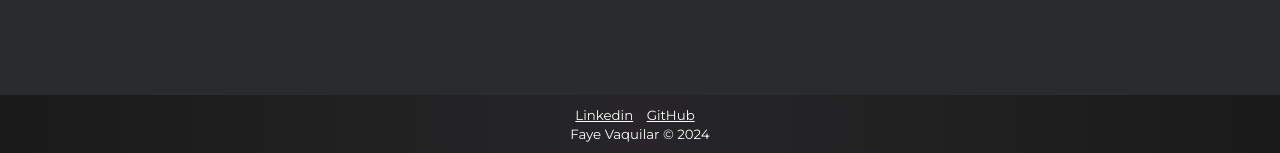
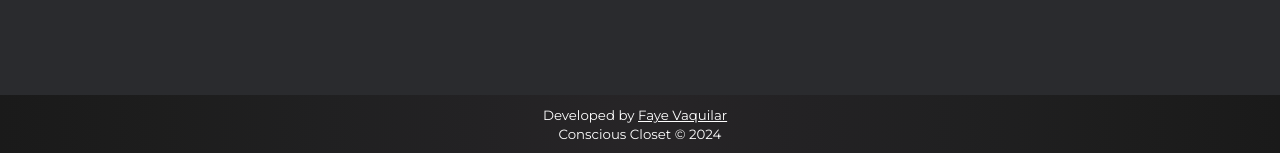
Before and after one commit to fevee/consciouscloset, a PHP site: page /show.php in a window 1280 px wide. Shown: the part 647-800 px from the top of the page. Run offline with PHP 8.4, Linux system fonts and the light colour scheme.

Commit message:
footer edit

```diff
--- a/footer.php
+++ b/footer.php
@@ -1,9 +1,8 @@
 <footer>
     <ul>
         <small>
-            <li><a href="https://linkedin.com/in/fayevaquilar">Linkedin</a></li>
-            <li><a href="https://github.com/fevee">GitHub</a></li>
+            <li>Developed by <a href="https://linkedin.com/in/fayevaquilar">Faye Vaquilar</a></li>
         </small>
     </ul>
-    <small>Faye Vaquilar © <?=date('Y')?></small>
+    <small>Conscious Closet © <?=date('Y')?></small>
 </footer>
```
Also changed, not shown: brands.php (line endings or trailing spaces).
